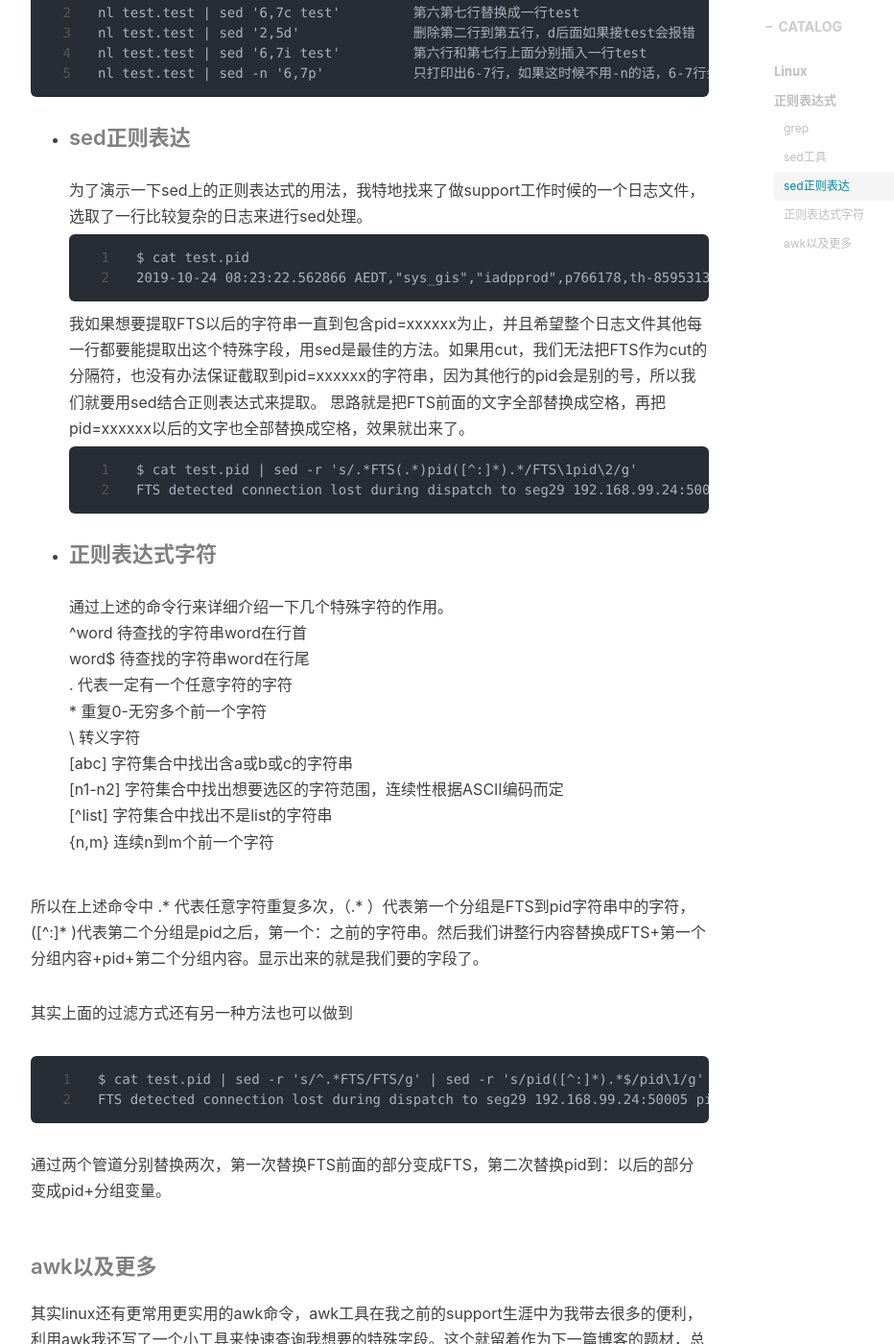
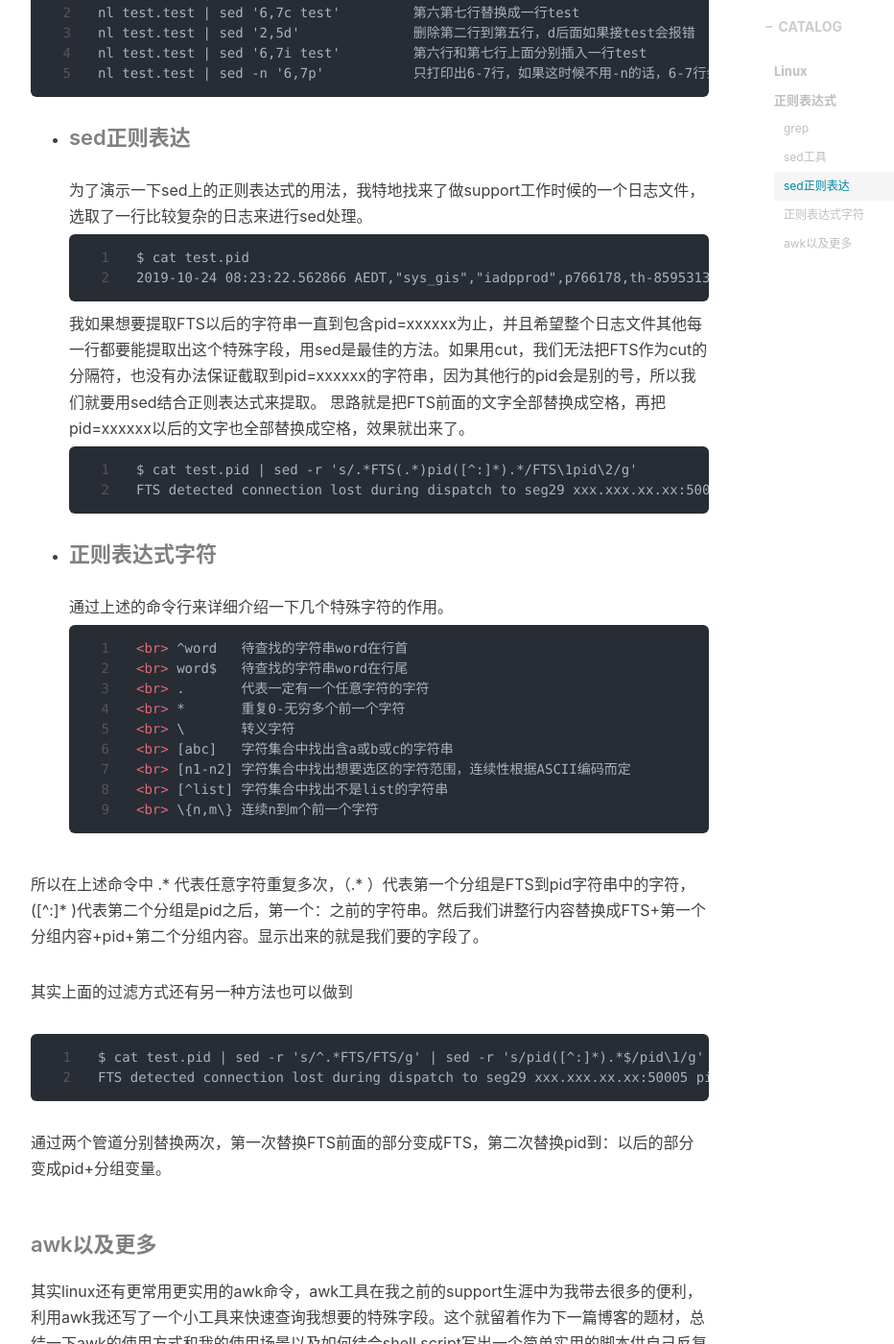
Before and after one commit to pans2/pans2.github.io, a Jekyll site: the page built from _posts/2020-04-12-linux-regular-expression.markdown, in a window 1280 px wide and 1400 px high, scrolled down 3377 px. Shown: the whole window at 96% size, without its empty margins (233-1165 px from the left). Built offline with Jekyll 4.4.1, drawn with Linux system fonts in a browser that asks for light colours; nearby versions of some CDN libraries; comment, search, counter and statistics services are not loaded.

Commit message:
Update 2020-04-12-linux-regular-expression.markdown

````diff
--- a/_posts/2020-04-12-linux-regular-expression.markdown
+++ b/_posts/2020-04-12-linux-regular-expression.markdown
@@ -103,17 +103,18 @@ nl test.test | sed -n '6,7p'           只打印出6-7行，如果这时候不
 为了演示一下sed上的正则表达式的用法，我特地找来了做support工作时候的一个日志文件，选取了一行比较复杂的日志来进行sed处理。
 ```html
 $ cat test.pid
-2019-10-24 08:23:22.562866 AEDT,"sys_gis","iadpprod",p766178,th-859531392,"10.139.206.158","30904",2019-10-24 08:04:53 AEDT,0,con9683124,cmd16,seg-1,,dx23356519,,sx1,"ERROR","58M01","could not execute command on QE","FTS detected connection lost during dispatch to seg29 192.168.99.24:50005 pid=152199:","command: 'set gp_write_shared_snapshot=true'",,,,"SELECT  COUNT(*) FROM  PM_RECOVERY9 WHERE  REP_GID = $1  AND WFLOW_ID = $2  AND SUBJ_ID = $3  AND TASK_INST_ID = $4  AND TGT_INST_ID = $5",0,,"cdbdisp_query.c",550,
+2019-10-24 08:23:22.562866 AEDT,"sys_gis","iadpprod",p766178,th-859531392,"xx.xxx.xxx.xxx","30904",2019-10-24 08:04:53 AEDT,0,con9683124,cmd16,seg-1,,dx23356519,,sx1,"ERROR","58M01","could not execute command on QE","FTS detected connection lost during dispatch to seg29 xxx.xxx.xx.xx:50005 pid=152199:","command: 'set gp_write_shared_snapshot=true'",,,,"SELECT  COUNT(*) FROM  PM_RECOVERY9 WHERE  REP_GID = $1  AND WFLOW_ID = $2  AND SUBJ_ID = $3  AND TASK_INST_ID = $4  AND TGT_INST_ID = $5",0,,"cdbdisp_query.c",550,
 ```
 我如果想要提取FTS以后的字符串一直到包含pid=xxxxxx为止，并且希望整个日志文件其他每一行都要能提取出这个特殊字段，用sed是最佳的方法。如果用cut，我们无法把FTS作为cut的分隔符，也没有办法保证截取到pid=xxxxxx的字符串，因为其他行的pid会是别的号，所以我们就要用sed结合正则表达式来提取。
 思路就是把FTS前面的文字全部替换成空格，再把pid=xxxxxx以后的文字也全部替换成空格，效果就出来了。
 ```html
 $ cat test.pid | sed -r 's/.*FTS(.*)pid([^:]*).*/FTS\1pid\2/g'
-FTS detected connection lost during dispatch to seg29 192.168.99.24:50005 pid=152199
+FTS detected connection lost during dispatch to seg29 xxx.xxx.xx.xx:50005 pid=152199
 ```
 
 - #### 正则表达式字符
 通过上述的命令行来详细介绍一下几个特殊字符的作用。
+```html
 <br> ^word   待查找的字符串word在行首
 <br> word$   待查找的字符串word在行尾
 <br> .       代表一定有一个任意字符的字符
@@ -123,13 +124,14 @@ FTS detected connection lost during dispatch to seg29 192.168.99.24:50005 pid=15
 <br> [n1-n2] 字符集合中找出想要选区的字符范围，连续性根据ASCII编码而定
 <br> [^list] 字符集合中找出不是list的字符串
 <br> \{n,m\} 连续n到m个前一个字符
+```
 
 所以在上述命令中 .* 代表任意字符重复多次，（.* ）代表第一个分组是FTS到pid字符串中的字符，([^:]* )代表第二个分组是pid之后，第一个：之前的字符串。然后我们讲整行内容替换成FTS+第一个分组内容+pid+第二个分组内容。显示出来的就是我们要的字段了。
 
 其实上面的过滤方式还有另一种方法也可以做到
 ```html
 $ cat test.pid | sed -r 's/^.*FTS/FTS/g' | sed -r 's/pid([^:]*).*$/pid\1/g'
-FTS detected connection lost during dispatch to seg29 192.168.99.24:50005 pid=152199
+FTS detected connection lost during dispatch to seg29 xxx.xxx.xx.xx:50005 pid=152199
 ```
 通过两个管道分别替换两次，第一次替换FTS前面的部分变成FTS，第二次替换pid到：以后的部分变成pid+分组变量。
 
````
